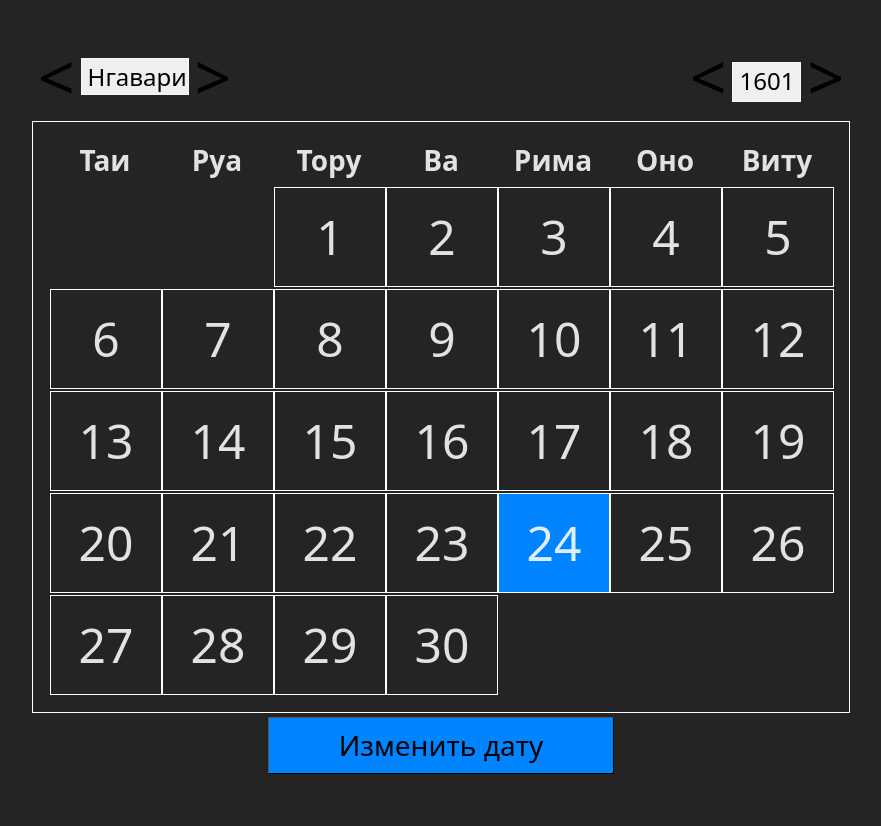
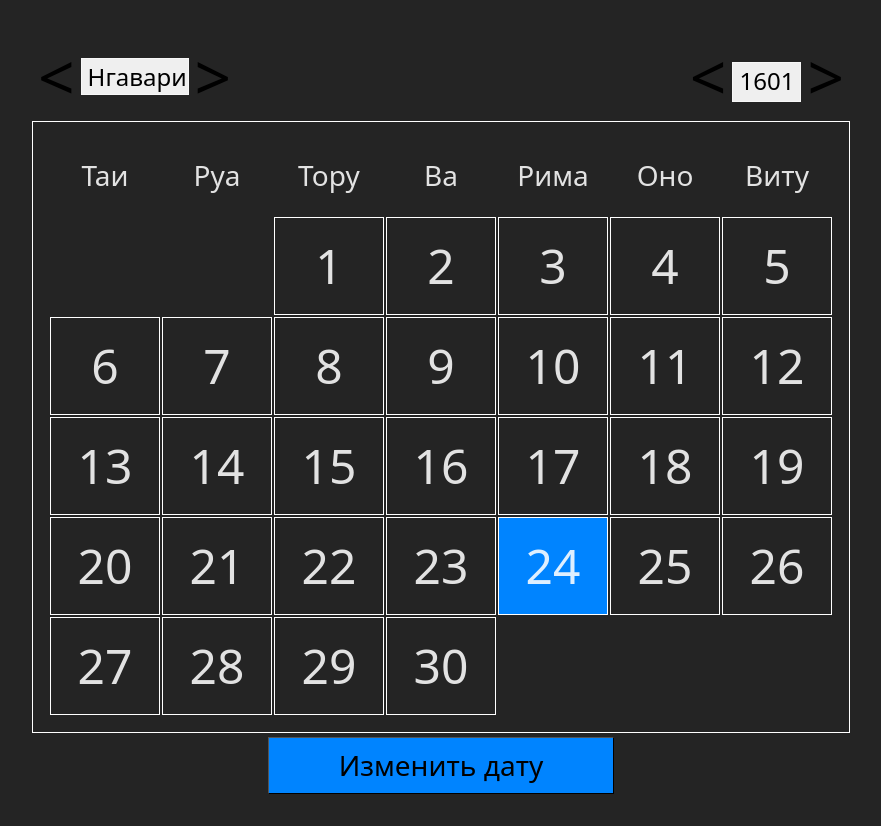
Before and after one commit to dillank82/serband-calendar, a React (Vite) app: page / in a window 1280 px wide. Shown: the whole page, without its empty margins (199-1080 px from the left). Built offline with nearby package versions, Linux system fonts and the light colour scheme.

Commit message:
Revert "make calendar a table"
This reverts commit 89cc6401b04947763411e2c597221fd4989dc556.

```diff
--- a/src/Components/Calendar/Calendar.tsx
+++ b/src/Components/Calendar/Calendar.tsx
@@ -6,13 +6,9 @@ import { ReactNode } from 'react'
 export const Calendar = (): ReactNode => {
 
     return(
-        <table className="calendar">
-            <thead>
-                <DaysOfWeek />
-            </thead>
-            <tbody>
-                <DaysPanel />
-            </tbody>
-        </table>
+        <div className="calendar">
+            <DaysOfWeek />
+            <DaysPanel />
+        </div>
     )
 }
--- a/src/Components/DaysOfWeek/DaysOfWeek.tsx
+++ b/src/Components/DaysOfWeek/DaysOfWeek.tsx
@@ -3,14 +3,14 @@ import './DaysOfWeek.css'
 export const DaysOfWeek = () => {
 
     return(
-        <tr className='days-of-week'>
-            <th scope='col' className='day-of-week'>Таи</th>
-            <th scope='col' className='day-of-week'>Руа</th>
-            <th scope='col' className='day-of-week'>Тору</th>
-            <th scope='col' className='day-of-week'>Ва</th>
-            <th scope='col' className='day-of-week'>Рима</th>
-            <th scope='col' className='day-of-week'>Оно</th>
-            <th scope='col' className='day-of-week'>Виту</th>
-        </tr>
+        <ul className='days-of-week'>
+            <li className='day-of-week'>Таи</li>
+            <li className='day-of-week'>Руа</li>
+            <li className='day-of-week'>Тору</li>
+            <li className='day-of-week'>Ва</li>
+            <li className='day-of-week'>Рима</li>
+            <li className='day-of-week'>Оно</li>
+            <li className='day-of-week'>Виту</li>
+        </ul>
     )
 }
--- a/src/Components/DaysPanel/DaysPanel.tsx
+++ b/src/Components/DaysPanel/DaysPanel.tsx
@@ -18,7 +18,7 @@ export const DaysPanel = () => {
         let extraCount = 0
 
         for (let i = 0; i < emptyCells; i++) {
-            days.push(<td className="empty-day" key={`empty-${i}`}></td>)
+            days.push(<div className="empty-day" key={`empty-${i}`}></div>)
         }
 
         for (let day = 1; day <= daysInMonth; day++) {
@@ -28,23 +28,21 @@ export const DaysPanel = () => {
 
                 if (extraDays.some(d => d.month == month && d.day == day)) {
                     let symbol
-                    let name
                     extraDays.forEach(d => {
                         if (d.month == month && d.day === day) {
-                            name = d.name
                             symbol = d.short
                         }
                     })
                     extraCount+=1
-                    return { symbol, name }
+                    return symbol
                 } else {
-                    return { symbol: (day - extraCount) }
+                    return day - extraCount
                 }
             }
             days.push(
-                <td className={realDay ? ' real-day' : 'day'} key={day} aria-label={typeOfDay().name} >
-                    {typeOfDay().symbol}
-                </td>
+                <div className={realDay ? ' real-day' : 'day'} key={day}>
+                    {typeOfDay()}
+                </div>
             )
 
         }
@@ -53,8 +51,8 @@ export const DaysPanel = () => {
     }
 
     return (
-        <tr className="days">
+        <div className="days">
             {renderDays()}
-        </tr>
+        </div>
     )
 }
```
